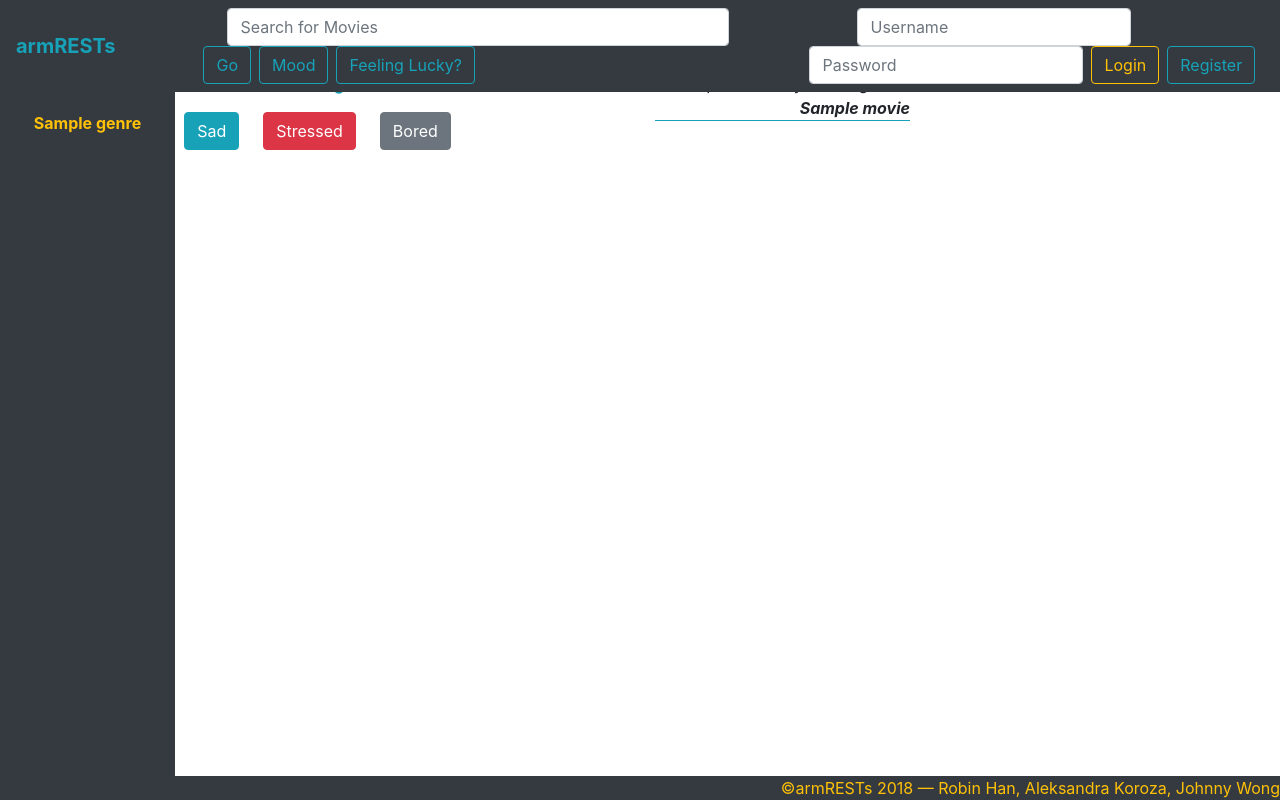
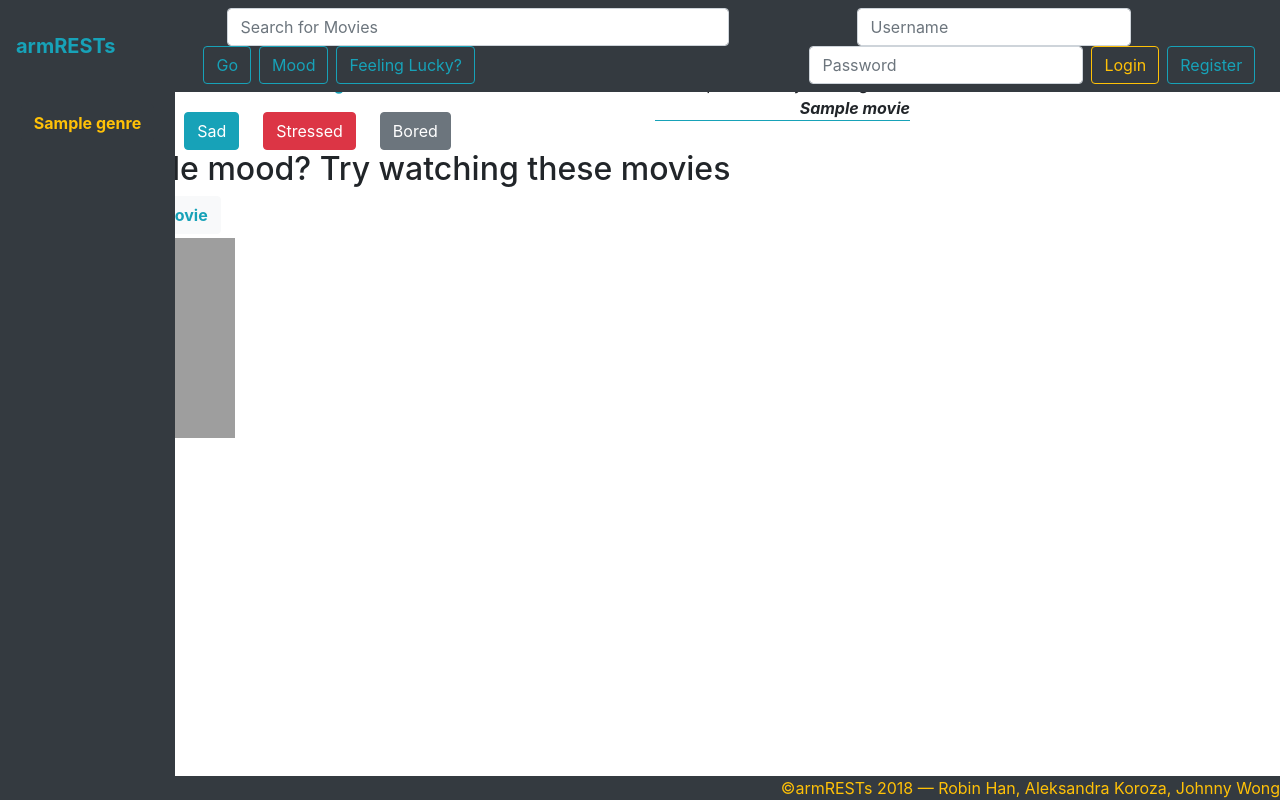
Before and after one commit to rhansolo/armRESTs, a Flask app: template templates/mood.html in a window 1280 px wide. Run offline with Flask 2, Linux system fonts and the light colour scheme; the template is opened without the code that fills it: most values are stand-ins (such as "Sample title", 1, 10 or a date in 2020); parts of the project's set-up code (start-up, migrations or seed data) failed here and were passed over; some libraries are stand-ins or nearby versions; grey boxes are pictures that could not be loaded.

Commit message:
added moods

```diff
--- a/app.py
+++ b/app.py
@@ -114,6 +114,7 @@
 @app.route('/search', methods=['GET'])
 def search():
     #following code can be shortened
+    # using the search bar to find a movie
     if request.args["Submit"] == "Search1":
         entry = request.args['entry'].lower().strip()
         if len(entry.strip()) != 0:
@@ -127,39 +128,43 @@
                 return render_template('searchResults.html', entry= entry, logged_in=False, sidebar=genres, movieDict=movieDict)
         flash("Please input a movie name!")
         return redirect(url_for('index'))
-
+    #pressing the mood button
     elif request.args["Submit"] == "Search2":
-        entry = request.args['entry']
-        if len(entry.strip()) != 0:
             if user in session:
-                return render_template('mood.html', entry= entry, logged_in=True, sidebar=genres)
+                return render_template('mood.html', logged_in=True, sidebar=genres)
             else:
-                return render_template('mood.html', entry= entry, logged_in=False, sidebar=genres)
-        flash("Please input a movie name!")
-        return redirect(url_for('index'))
-
+                return render_template('mood.html', logged_in=False, sidebar=genres)
+    #pressing the I'm feeling lucky button
     elif request.args["Submit"] == "Search3":
-        entry = request.args['entry']
-        if len(entry.strip()) != 0:
             if user in session:
-                return render_template('searchResults.html', entry= entry, logged_in=True, sidebar=genres)
+                return render_template('searchResults.html', logged_in=True, sidebar=genres)
             else:
-                return render_template('searchResults.html', entry= entry, logged_in=False, sidebar=genres)
-        flash("Please input a movie name!")
-        return redirect(url_for('index'))
+                return render_template('searchResults.html',  logged_in=False, sidebar=genres)
 
 @app.route('/mood',methods=['POST'])
 def mood():
     if request.form["submit"] == "Happy":
+        family = api.getMovies("Family")
+        romantic = api.getMovies("Romance")
+        history = api.getMovies("History")
         #fill in some API shenanigans
         #possible problem: passing in entry from searching into mood
-        return render_template('searchResults.html', sidebar=genres)
+        return render_template('mood.html',mood = "Happy", sidebar=genres, disp = [family,romantic,history])
     if request.form["submit"] == "Sad":
-        return render_template('searchResults.html', sidebar=genres)
+        comedy = api.getMovies("Comedy")
+        fantasy = api.getMovies("Fantasy")
+        return render_template('mood.html', mood = "Sad", sidebar=genres, disp = [comedy,fantasy])
     if request.form["submit"] == "Stressed":
-        return render_template('searchResults.html', sidebar=genres)
+        animation = api.getMovies("Animation")
+        music = api.getMovies("Music")
+        action = api.getMovies("Action")
+        return render_template('mood.html', mood = "Stressed", sidebar=genres, disp = [animation,music,action])
     if request.form["submit"] == "Bored":
-        return render_template('searchResults.html', sidebar=genres)
+        drama = api.getMovies("Drama")
+        crime = api.getMovies("Crime")
+        adventure = api.getMovies("Adventure")
+        comedy = api.getMovies("Comedy")
+        return render_template('mood.html', mood = "Bored",sidebar=genres, disp = [drama,crime,adventure,comedy])
 
 if __name__ == '__main__':
     app.debug = True
--- a/templates/mood.html
+++ b/templates/mood.html
@@ -18,7 +18,28 @@
         <p class="text-right border-bottom border-info"> <i> Input currently working with: <b>{{ movie }}</b> </i></p>
       </div>
     </div>
-
+    <h2> {{mood}}? Try watching these movies </h2>
+    <div class="row">
+    <br>
+    {% for genre in disp %}
+    {% for movie in genre %}
+      {% if movie != "" %}
+      <div class="col-md-4">
+        {% set movLink = movie['id']|string %}
+        {% set formLink = '/movie?Submit=' + movLink %}
+        <form action="/movie">
+          <button class="btn btn-light text-info mb-1" type="submit" name="Submit" value={{movie['id']}}><b>{{movie['original_title']}}</b></button>
+        </form>
+        {% if movie['poster_path'] != None %}
+        {% set poster = movie['poster_path'] %}
+        {% set link = "https://image.tmdb.org/t/p/w500" + poster %}
+        <a href={{formLink}}><img class="mb-5" src={{link}} height="200px" width="150px"></a>
+        {% endif %}
+      </div>
+      {% endif %}
+    {% endfor %}
+    {% endfor %}
+    </div>
   </div>
 
 {% endblock %}
```
